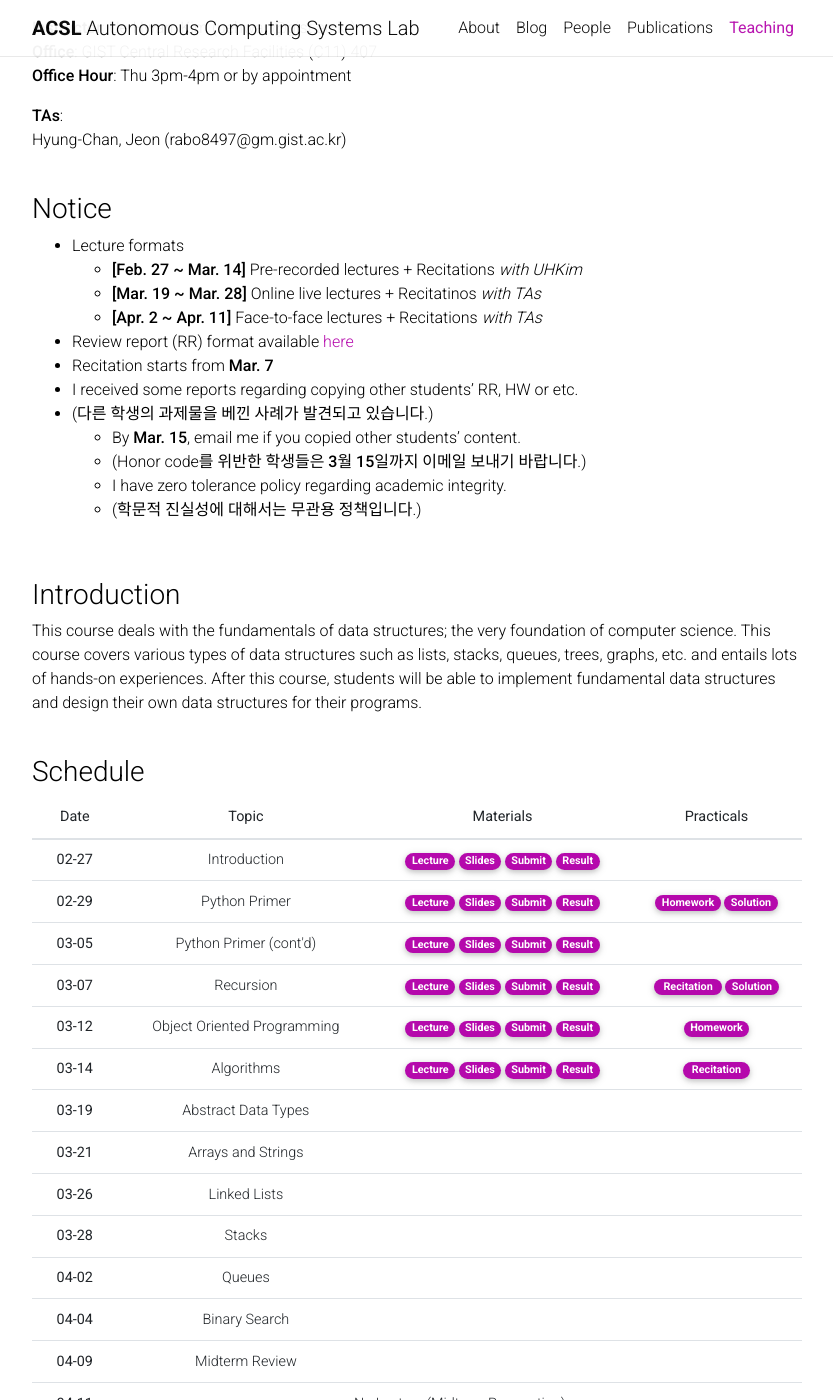
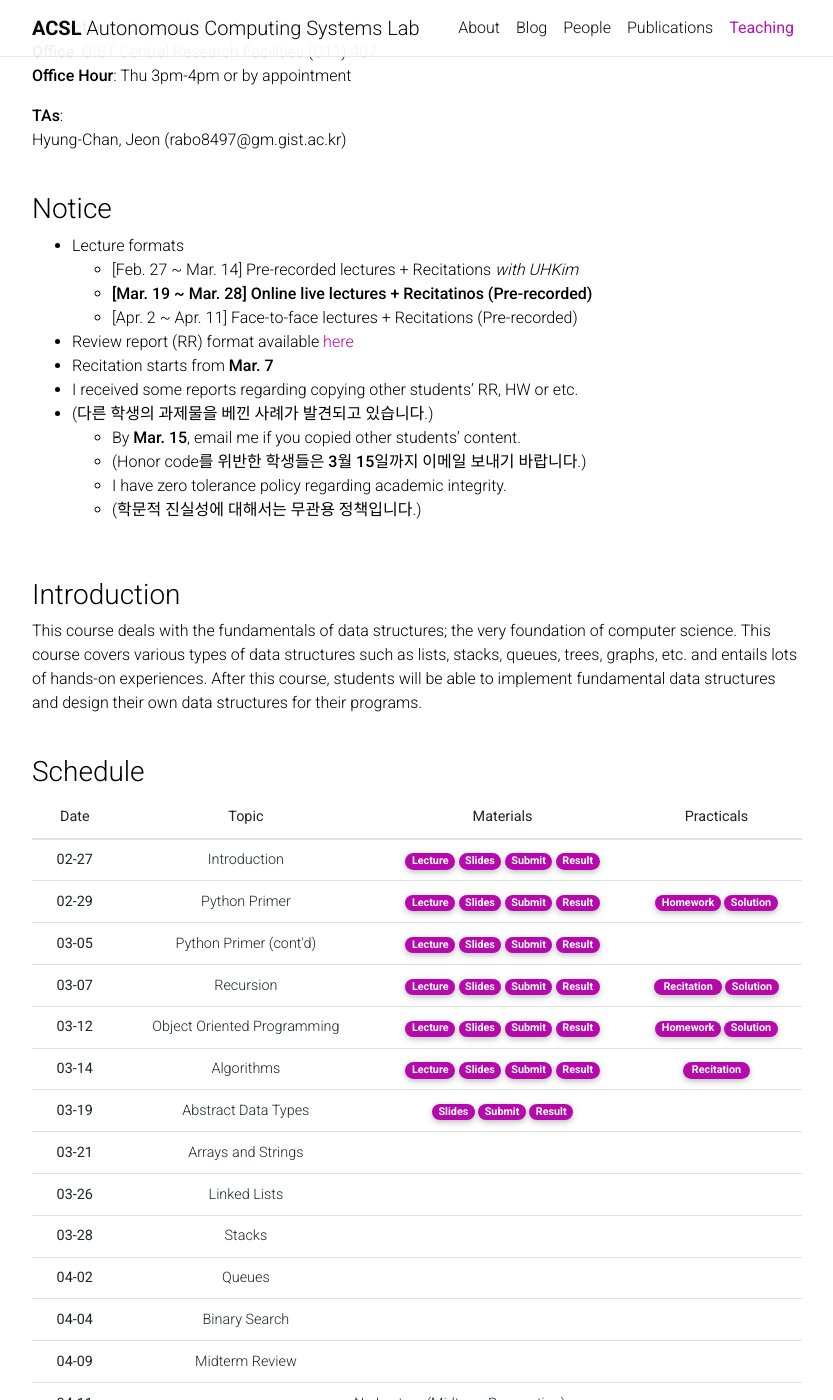
Before and after one commit to Uehwan/Uehwan.github.io, a Jekyll site: the page built from _teaching/datastruct24sp.md, in a window 1280 px wide and 1400 px high, scrolled down 267 px. Shown: the whole window, without its empty margins (223-1056 px from the left). Built offline with Jekyll 4.4.1, drawn with Linux system fonts in a browser that asks for light colours; nearby versions of some CDN libraries; comment, search, counter and statistics services are not loaded; a style sheet for code colours, icons or effects is not loaded.

Commit message:
0319 pre

```diff
--- a/_teaching/datastruct24sp.md
+++ b/_teaching/datastruct24sp.md
@@ -18,9 +18,9 @@
 
 ### Notice
 - Lecture formats
-  - **[Feb. 27 ~ Mar. 14]** Pre-recorded lectures + Recitations *with UHKim*
-  - **[Mar. 19 ~ Mar. 28]** Online live lectures + Recitatinos *with TAs*
-  - **[Apr. 2 ~ Apr. 11]** Face-to-face lectures + Recitations *with TAs*
+  - [Feb. 27 ~ Mar. 14] Pre-recorded lectures + Recitations *with UHKim*
+  - **[Mar. 19 ~ Mar. 28] Online live lectures + Recitatinos (Pre-recorded)**
+  - [Apr. 2 ~ Apr. 11] Face-to-face lectures + Recitations (Pre-recorded)
 - Review report (RR) format available [here](https://docs.google.com/document/d/1iyHUFjtQCoM6bj0vhg6PyvUN8eVsiZBmKXKEiK5E26E/edit?usp=sharing)
 - Recitation starts from **Mar. 7**
 - I received some reports regarding copying other students’ RR, HW or etc.
@@ -114,7 +114,7 @@
       </td>
       <td>
         <a href="https://colab.research.google.com/drive/1YDG9BP5Qnqocgjs4AQu_iY__f2KPVloe?usp=sharing" target="_blank" class="badge badge-pill" style="background-color:#B509AC;">Homework</a>
-        <!--a href="https://colab.research.google.com/drive/1sGmK9j0OmCvibpfxgLKwzbC7YlQUxXrm?usp=sharing" target="_blank" class="badge badge-pill" style="background-color:#B509AC;">Solution</a-->
+        <a href="https://colab.research.google.com/drive/1RGeAqdTJMDgsGlOxbDZX6eI-pY7iKJbJ?usp=sharing" target="_blank" class="badge badge-pill" style="background-color:#B509AC;">Solution</a>
       </td>
     </tr>
     <tr style="border-bottom: 1.5px solid lightgrey;">
@@ -136,8 +136,9 @@
       <td>Abstract Data Types</td>
       <td>
         <!--a href="https://youtu.be/J43zeCl9VkQ" target="_blank" class="badge badge-pill" style="background-color:#B509AC;">Recording</a-->
-        <!--a href="https://docs.google.com/presentation/d/1ybR2b2pv6jt8tCTz86Jx0hqytQ9YU8lquXWTqhVljpM/edit?usp=sharing" target="_blank" class="badge badge-pill" style="background-color:#B509AC;">Slides</a-->
-        <!--a href="https://colab.research.google.com/drive/1PVNwc4qtWZNtRiLNmeueEdxeOb8ZPqCk?usp=sharing" target="_blank" class="badge badge-pill" style="background-color:#B509AC;">Codes</a-->
+        <a href="https://docs.google.com/presentation/d/1ybR2b2pv6jt8tCTz86Jx0hqytQ9YU8lquXWTqhVljpM/edit?usp=sharing" target="_blank" class="badge badge-pill" style="background-color:#B509AC;">Slides</a>
+        <a href="https://forms.gle/1tn7Lg9sHiTx2iv9A" target="_blank" class="badge badge-pill" style="background-color:#B509AC;">Submit</a>
+        <a href="https://docs.google.com/spreadsheets/d/1E2rsYp7MGXqdFV1eqWxe7uGEQD_Q-KC0qKUODQjV-gc/edit?usp=sharing" target="_blank" class="badge badge-pill" style="background-color:#B509AC;">Result</a>
       </td>
       <td>
         <!--a href="https://colab.research.google.com/drive/1HmPEEKm4Cd4CS4bFUpQaMYfFxouNqBpa?usp=sharing" target="_blank" class="badge badge-pill" style="background-color:#B509AC;">&nbsp;Recitation&nbsp;</a-->
```
